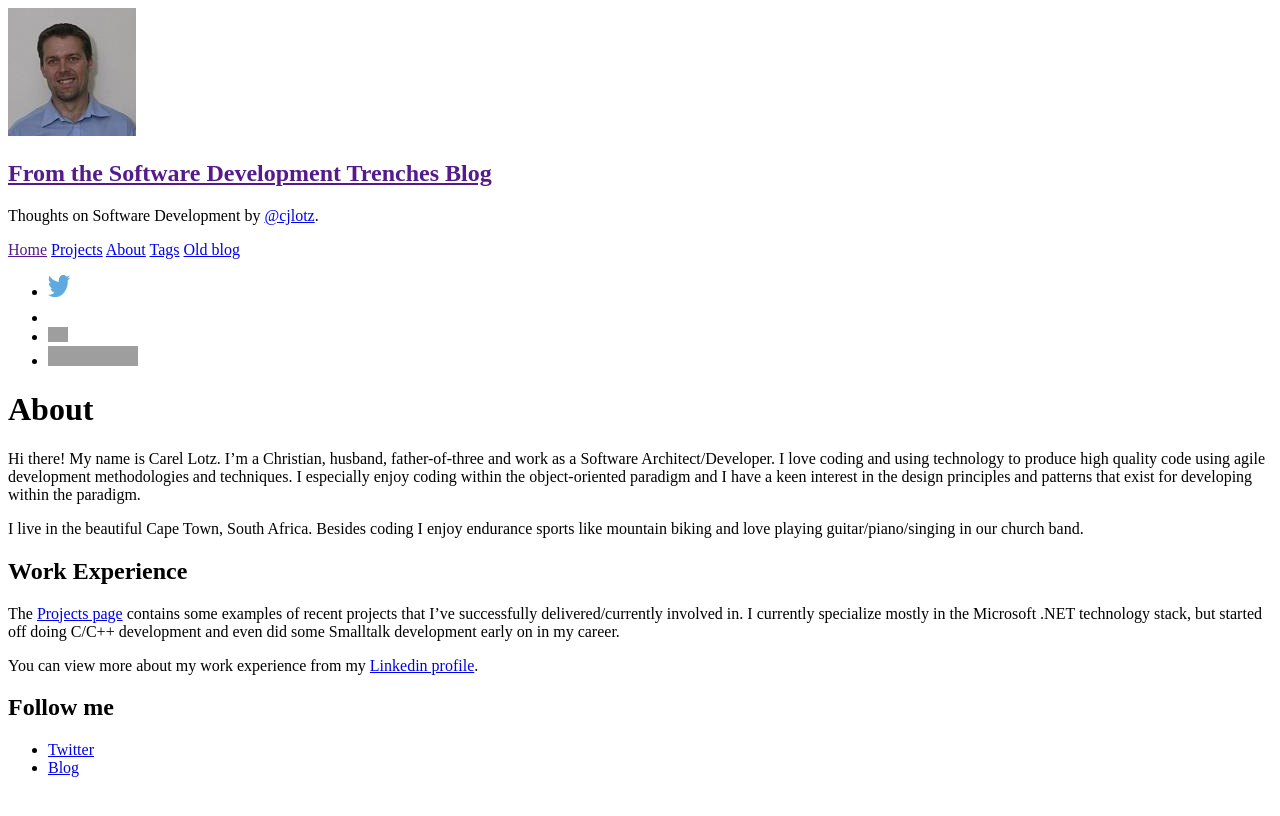
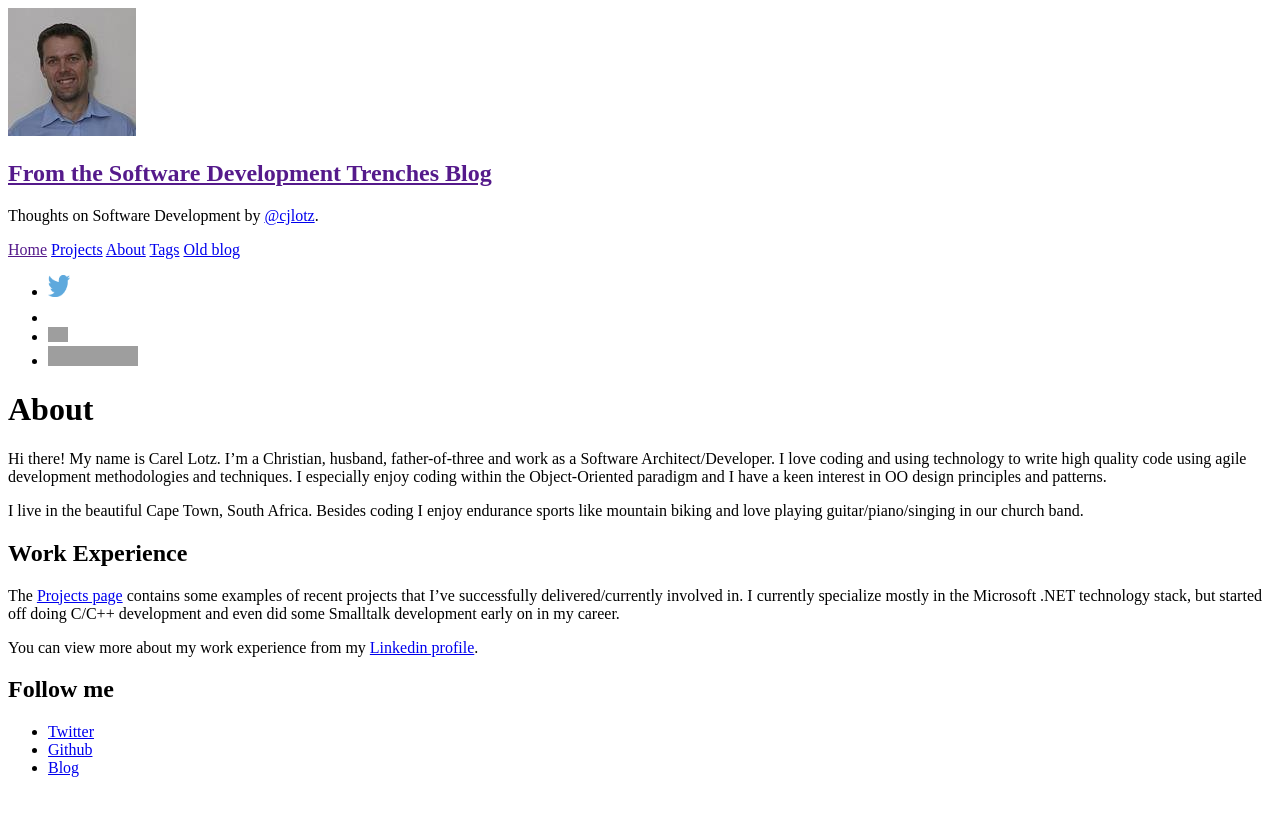
Before and after one commit to cjlotz/cjlotz.github.io, a Jekyll site: the page built from about.md, in a window 1280 px wide. Shown: the top 816 px of the page. Built offline with Jekyll 4.4.1, drawn with Linux system fonts in a browser that asks for light colours; comment, search, counter and statistics services are not loaded; grey boxes are pictures that could not be loaded.

Commit message:
misc updates

```diff
--- a/about.md
+++ b/about.md
@@ -3,7 +3,7 @@ layout: page
 title: About
 ---
 
-Hi there!  My name is Carel Lotz.  I'm a Christian, husband, father-of-three and work as a Software Architect/Developer.  I love coding and using technology to produce high quality code using agile development methodologies and techniques.  I especially enjoy coding within the object-oriented paradigm and I have a keen interest in the design principles and patterns that exist for developing within the paradigm.
+Hi there!  My name is Carel Lotz.  I'm a Christian, husband, father-of-three and work as a Software Architect/Developer.  I love coding and using technology to write high quality code using agile development methodologies and techniques.  I especially enjoy coding within the Object-Oriented paradigm and I have a keen interest in OO design principles and patterns.
 
 I live in the beautiful Cape Town, South Africa.  Besides coding I enjoy endurance sports like mountain biking and love playing guitar/piano/singing in our church band.
 
@@ -16,4 +16,5 @@ You can view more about my work experience from my [Linkedin profile](https://ww
 ## Follow me
 
 - [Twitter](https://twitter.com/cjlotz)
-- [Blog]({{ site.baseurl }}atom.xml)
+- [Github](https://github.com/cjlotz)
+- [Blog]({{ site.baseurl }}feed.xml)
```
Also changed, not shown: Projects.md (+1 -1 lines).
